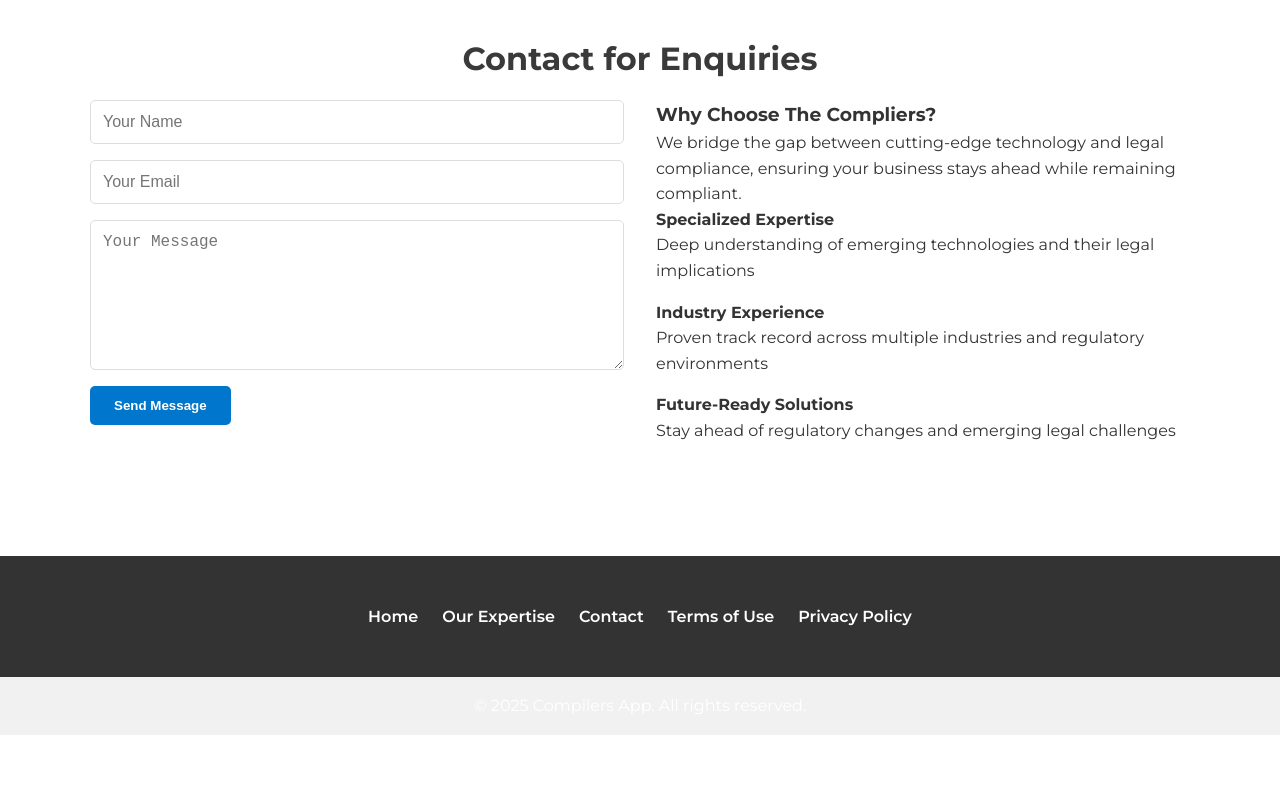
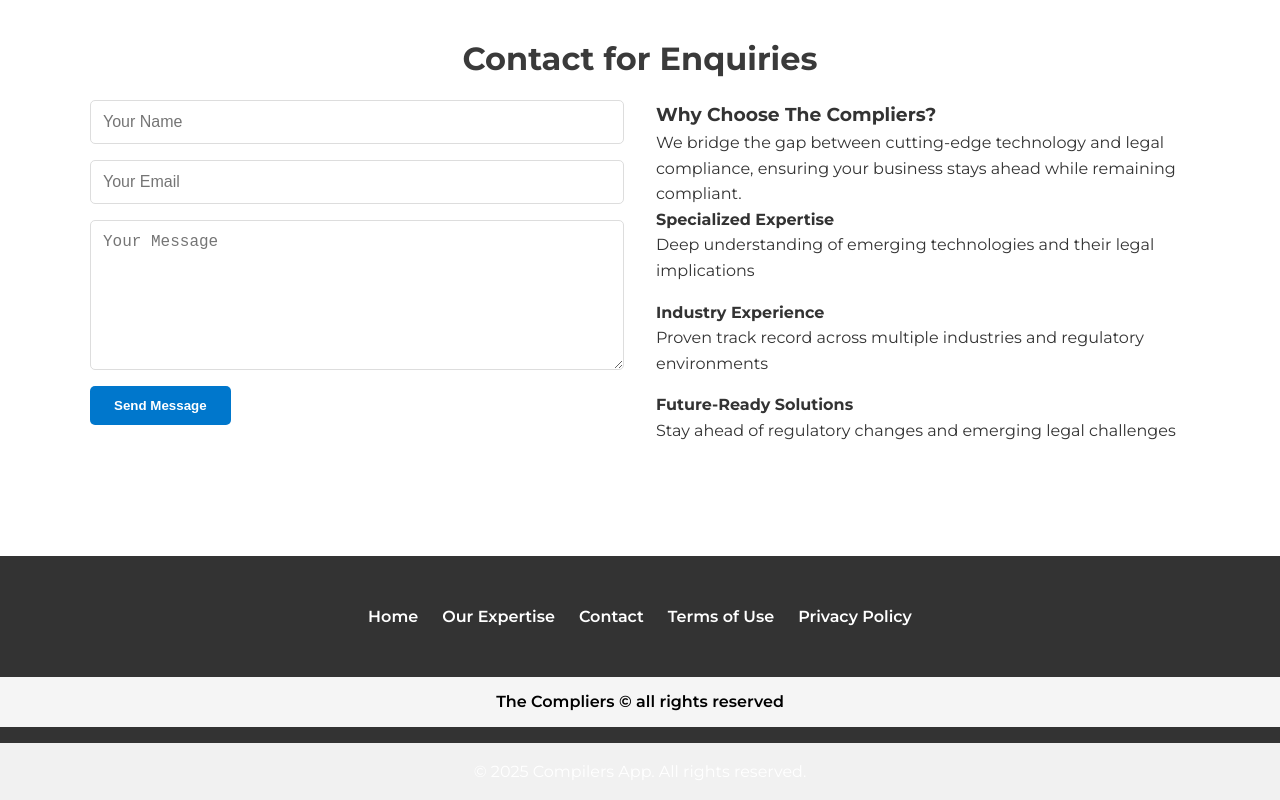
Before and after one commit to unforgettablekartik/compliers, a Next.js app: page / in a window 1280 px wide. Shown: the part 1847-2647 px from the top of the page. Before the commit the page ends 2582 px from the top, so only its background shows below. Built offline with nearby package versions, Linux system fonts and the light colour scheme.

Commit message:
Handle Notion categories and refresh footer

```diff
--- a/pages/index.tsx
+++ b/pages/index.tsx
@@ -140,6 +140,9 @@ export default function Home() {
             <li><a href="/privacy">Privacy Policy</a></li>
           </ul>
         </div>
+        <div className="footer-bottom">
+          <p>The Compliers © all rights reserved</p>
+        </div>
       </footer>
     </>
   );
--- a/styles/globals.css
+++ b/styles/globals.css
@@ -203,6 +203,14 @@ footer p {
   margin: 0;
 }
 
+.footer-bottom {
+  background-color: #f5f5f5;
+  color: #000;
+  font-weight: 600;
+  margin-top: 1rem;
+  padding: 0.75rem 1rem;
+}
+
 /* Contact split */
 .contact-wrapper {
   display: flex;
```
Also changed, not shown: app/blog/[slug]/page.tsx (+18 -8 lines).
